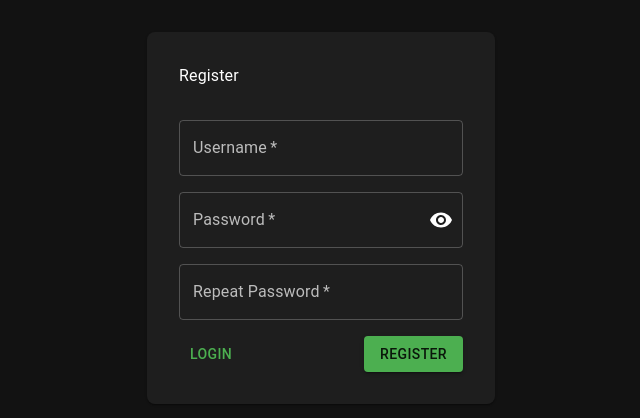
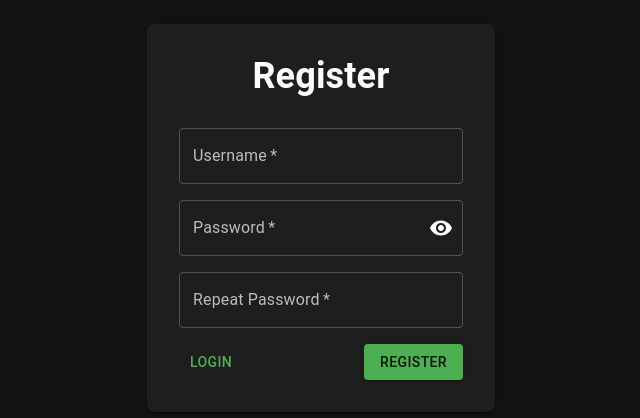
Before and after one commit to rosen1000/notekeepr, a React (Vite) app: page /auth/register in a window 1280 px wide. Shown: the part 182-600 px from the top of the page, without its empty margins (319-959 px from the left). Built offline with nearby package versions, Linux system fonts and the light colour scheme.

Commit message:
fix header sylings

```diff
--- a/src/pages/auth/Register.tsx
+++ b/src/pages/auth/Register.tsx
@@ -54,7 +54,7 @@ export default function Register() {
 	return (
 		<div className='flex flex-col  items-center justify-center h-screen'>
 			<Mui.Card className='p-8' sx={{ borderRadius: '8px' }}>
-				<h1 className='mb-8'>Register</h1>
+				<h1 className='text-4xl font-bold text-center mb-8'>Register</h1>
 				<form onSubmit={submit} className='flex flex-col gap-4'>
 					<Mui.TextField
 						required
```
